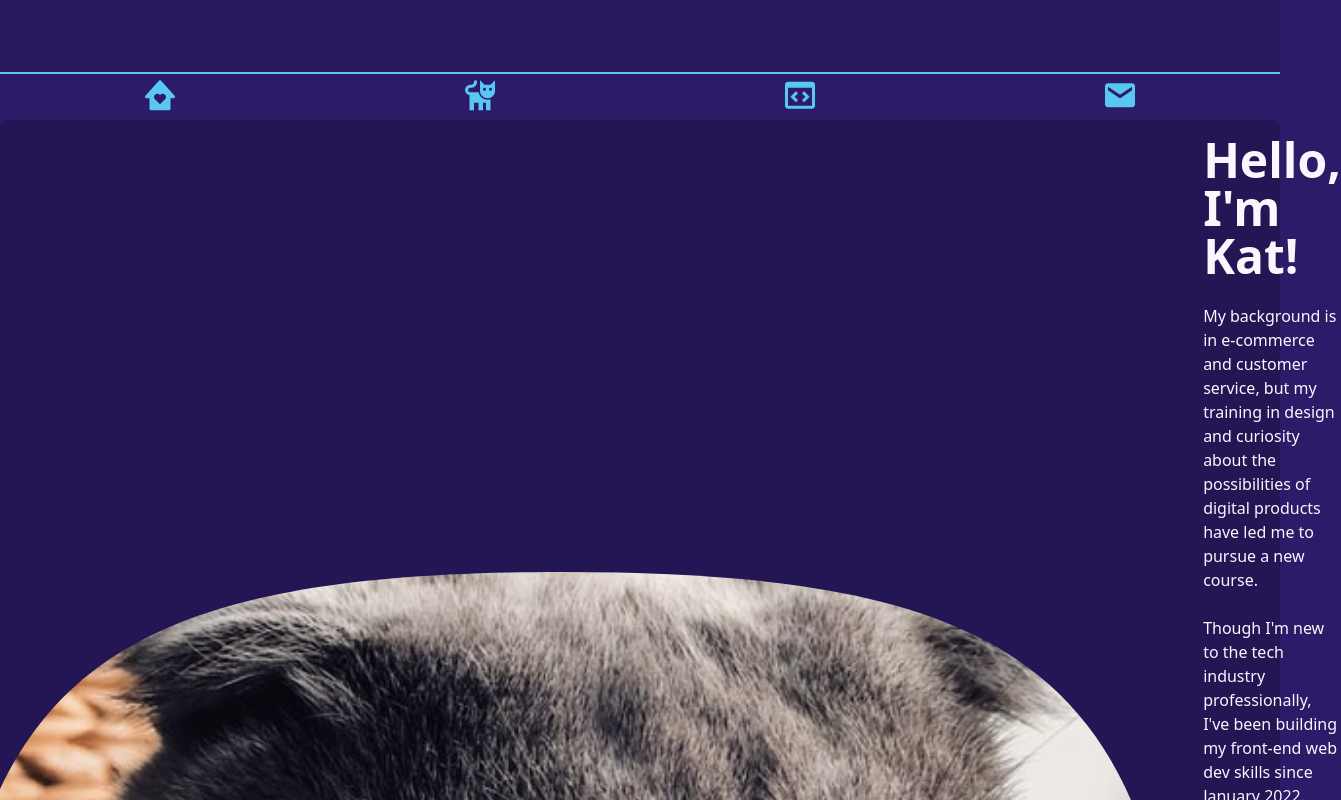
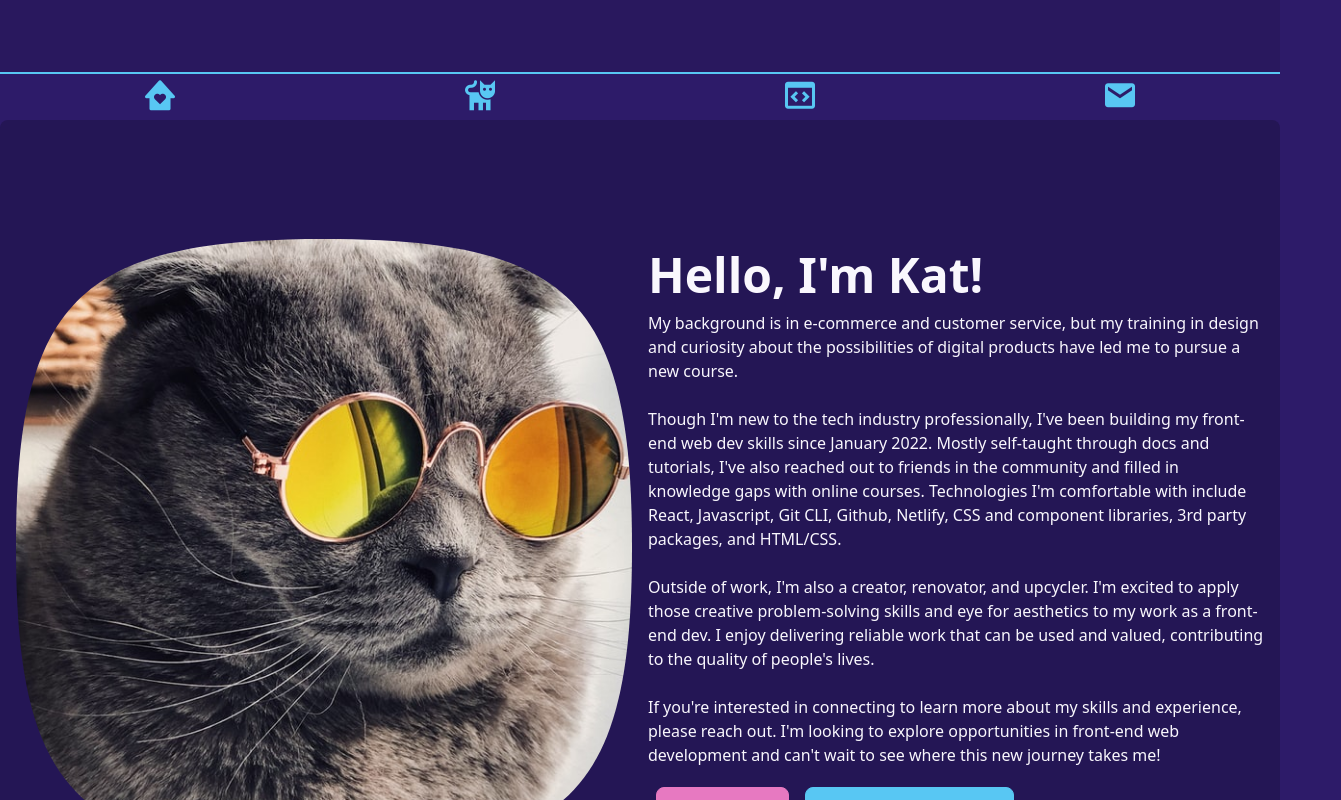
Before and after one commit to kemetcalf/portfolio-2023, a React (Create React App) app: page / in a window 1280 px wide. Shown: the part 680-1480 px from the top of the page, 1341 px wide, since content can reach past the window. Built offline with nearby package versions, Linux system fonts and the light colour scheme.

Commit message:
AboutMe mobile responsive formatting v2

```diff
--- a/src/Components/AboutMe.jsx
+++ b/src/Components/AboutMe.jsx
@@ -5,15 +5,17 @@ export default function AboutMe() {
 	return (
 		<div id="aboutme" className="min-w-full">
 			<div className="hero bg-base-300 rounded-lg">
-				<div className="hero-content flex-col lg:flex-row">
-					<img
-						src={cool_cat}
-						alt="grey cat wearing orange reflective sunnies"
-						className="min-w-full mask mask-squircle rounded-lg shadow-2xl"
-					/>
-					<div>
+				<div className="hero-content flex flex-col lg:flex-row">
+					<div className="container">
+						<img
+							src={cool_cat}
+							alt="grey cat wearing orange reflective sunnies"
+							className="min-w-full mask mask-squircle rounded-lg shadow-2xl"
+						/>
+					</div>
+					<div className="container">
 						<h1 className="text-5xl font-bold">Hello, I'm Kat! </h1>
-						<p className="py-6">
+						<p className="py-3 text-start">
 							My background is in e-commerce and customer service, but my
 							training in design and curiosity about the possibilities of
 							digital products have led me to pursue a new course. <br />
```
